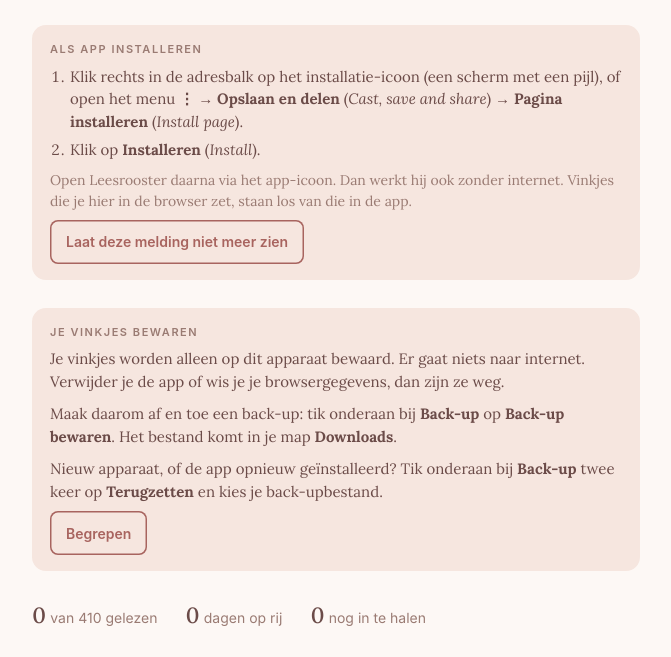
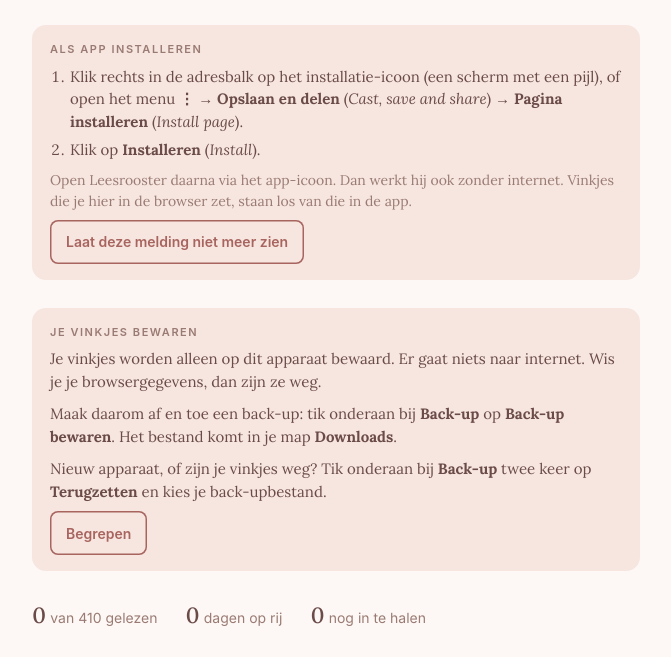
Before and after one commit to scatterbrainedpebble/rooster-bijbellezen, a plain HTML site: page index.html in a window 1280 px wide. Shown: the part 134-791 px from the top of the page, without its empty margins (304-975 px from the left). Drawn offline with Linux system fonts and the light colour scheme; a web font is replaced by a local one.

Commit message:
Back-upuitleg: per apparaat uitleggen wanneer vinkjes verloren gaan
Co-Authored-By: Claude Opus 5.5 <noreply@anthropic.com>
Claude-Session: https://claude.ai/code/session_015q78e78AReHfNbqyFQpvNp

```diff
--- a/index.html
+++ b/index.html
@@ -102,9 +102,9 @@ summary .c{font-family:var(--sans);font-size:13px;color:var(--muted);font-varian
   </section>
   <section class="install" id="bkInfo" hidden>
     <div class="lab">Je vinkjes bewaren</div>
-    <p class="one">Je vinkjes worden alleen op dit apparaat bewaard. Er gaat niets naar internet. Verwijder je de app of wis je je browsergegevens, dan zijn ze weg.</p>
+    <p class="one" id="bkInfoLoss"></p>
     <p class="one" id="bkInfoSave"></p>
-    <p class="one">Nieuw apparaat, of de app opnieuw geïnstalleerd? Tik onderaan bij <b>Back-up</b> twee keer op <b>Terugzetten</b> en kies je back-upbestand.</p>
+    <p class="one">Nieuw apparaat, of zijn je vinkjes weg? Tik onderaan bij <b>Back-up</b> twee keer op <b>Terugzetten</b> en kies je back-upbestand.</p>
     <button type="button" id="bkInfoHide" class="ghost">Begrepen</button>
   </section>
   <section class="stats" aria-live="polite">
@@ -294,6 +294,9 @@ const IOS=/iPhone|iPad|iPod/.test(UA)||(navigator.platform==="MacIntel"&&navigat
   (function(){
     let seen=false;try{seen=localStorage.getItem("leesrooster-hide-backupinfo")==="1";}catch(e){}
     if(seen)return;
+    document.getElementById("bkInfoLoss").textContent="Je vinkjes worden alleen op dit apparaat bewaard. Er gaat niets naar internet. "+(IOS
+      ?"Haal je Leesrooster van je beginscherm, dan zijn ze weg."
+      :"Wis je je browsergegevens, dan zijn ze weg.");
     document.getElementById("bkInfoSave").innerHTML=IOS
       ?"Maak daarom af en toe een back-up: tik onderaan bij <b>Back-up</b> op <b>Back-up bewaren</b> en kies <b>Bewaar in Bestanden</b> (<i>Save to Files</i>) → <b>iCloud Drive</b>."
       :"Maak daarom af en toe een back-up: tik onderaan bij <b>Back-up</b> op <b>Back-up bewaren</b>. Het bestand komt in je map <b>Downloads</b>.";
```
